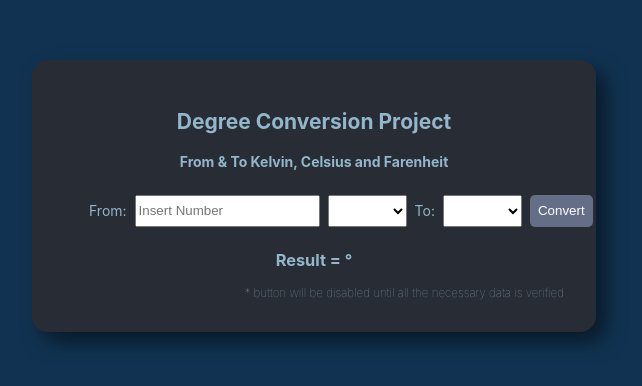
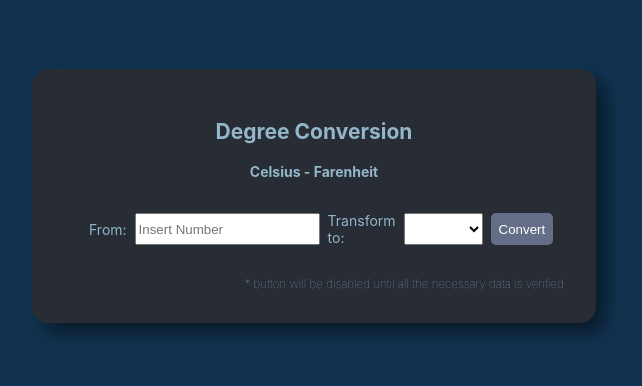
Before and after one commit to RandomBlueGuy/React3, a React (Create React App) app: page / in a window 1280 px wide. Shown: the part 204-590 px from the top of the page, without its empty margins (326-968 px from the left). Built offline with nearby package versions, Linux system fonts and the light colour scheme.

Commit message:
Reduce scope + simplification

```diff
--- a/src/Components/Card.jsx
+++ b/src/Components/Card.jsx
@@ -6,8 +6,7 @@ export default function Card() {
 
     const [Ndegree, setNdegree] = useState('');
     const [TypeFrom, setTypeFrom] = useState('');
-    const [TypeTo, setTypeTo] = useState('');
-    const [Answer, setAnswer] = useState(Ndegree, TypeFrom, TypeTo);
+    const [Answer, setAnswer] = useState('');
 
     const addNumber = (event) => {
         setNdegree(Number(event.target.value));
@@ -17,64 +16,38 @@ export default function Card() {
         setTypeFrom(event.target.value);
     };
 
-    const selectDegreeTypeTo = (event) => {
-        setTypeTo(event.target.value);
-    };
-
     const sendForm = (event) => {
         event.preventDefault();
-        switch (TypeFrom[0]) {
-            case 'F':
-                TypeTo[0] === 'F' ? setAnswer(Ndegree) : TypeTo[0] === 'C' ? setAnswer(((Ndegree-32)*5/9).toFixed(2)) : setAnswer((((Ndegree-32)*5/9)+273.15).toFixed(2));
-                break;
-            case 'C':
-                TypeTo[0] === 'F' ? setAnswer(((Ndegree*9/5) + 32).toFixed(2)) : TypeTo[0] === 'C' ? setAnswer(Ndegree) : setAnswer(Ndegree + 273.15);
-                break;
-            case 'K':
-                TypeTo[0] === 'F' ? setAnswer((((Ndegree - 273.15)*9/5)+32).toFixed(2)) : TypeTo[0] === 'C' ? setAnswer(Ndegree - 273.15) : setAnswer(Ndegree);
-                break;
-            default:
-                break;
-        };
+        (TypeFrom[0] === 'C') ? setAnswer('Result = ' + ((Ndegree*9/5) + 32).toFixed(2) + '°C') : setAnswer('Result = '+ ((Ndegree-32)*5/9).toFixed(2) + '°C');
+        //setNdegree(''); //Reset input
     };
 
   return (
     <div className='container'>
         <section className="data-input">
-            <h1>Degree Conversion Project</h1>
-            <h4>From & To Kelvin, Celsius and Farenheit</h4>
+            <h1>Degree Conversion</h1>
+            <h4>Celsius - Farenheit</h4>
             <form>
                 <p>From:</p>
                     <label>
-                        <input type="Number" className="Ndegree" id = "Ndegree" defaultValue="Insert Number"  value = {Ndegree} onChange = {addNumber} placeholder='Insert Number'/>
+                        <input type="text" className="Ndegree" id = "Ndegree" defaultValue="Insert Number"  value = {Ndegree} onChange = {addNumber} placeholder='Insert Number'/>
                     </label>
 
+                    <p>Transform to:</p>
                     <label>
                         <select id = "sFrom" onChange = {selectDegreeTypeFrom}>
                             <option selected disabled></option>
                             <option value="Farenheit">Farenheit</option>
                             <option value="Celsius">Celsius</option>
-                            <option value="Kelvin">Kelvin</option>
                         </select>
                     </label>
 
-                    <p>To:</p>
-
-                    <label>
-                        <select id = "sTo" onChange = {selectDegreeTypeTo}>
-                            <option selected disabled></option>
-                            <option value="Farenheit">Farenheit</option>
-                            <option value="Celsius">Celsius</option>
-                            <option value="Kelvin">Kelvin</option>
-                        </select>
-                    </label>
-
-                    <button className="Convert" onClick={sendForm} disabled = {typeof(Ndegree) !== 'number'   || !TypeFrom || !TypeTo }>Convert</button>
+                    <button className="Convert" onClick={sendForm} disabled = {typeof(Ndegree) !== 'number' || !TypeFrom }>Convert</button>
 
             </form>
         </section>
         <section className="data-output">
-                <h3>Result = {Answer} °{TypeTo[0]} </h3>
+                <h3>{Answer}</h3>
         </section>
 
         <h5>* button will be disabled until all the necessary data is verified</h5>
```
